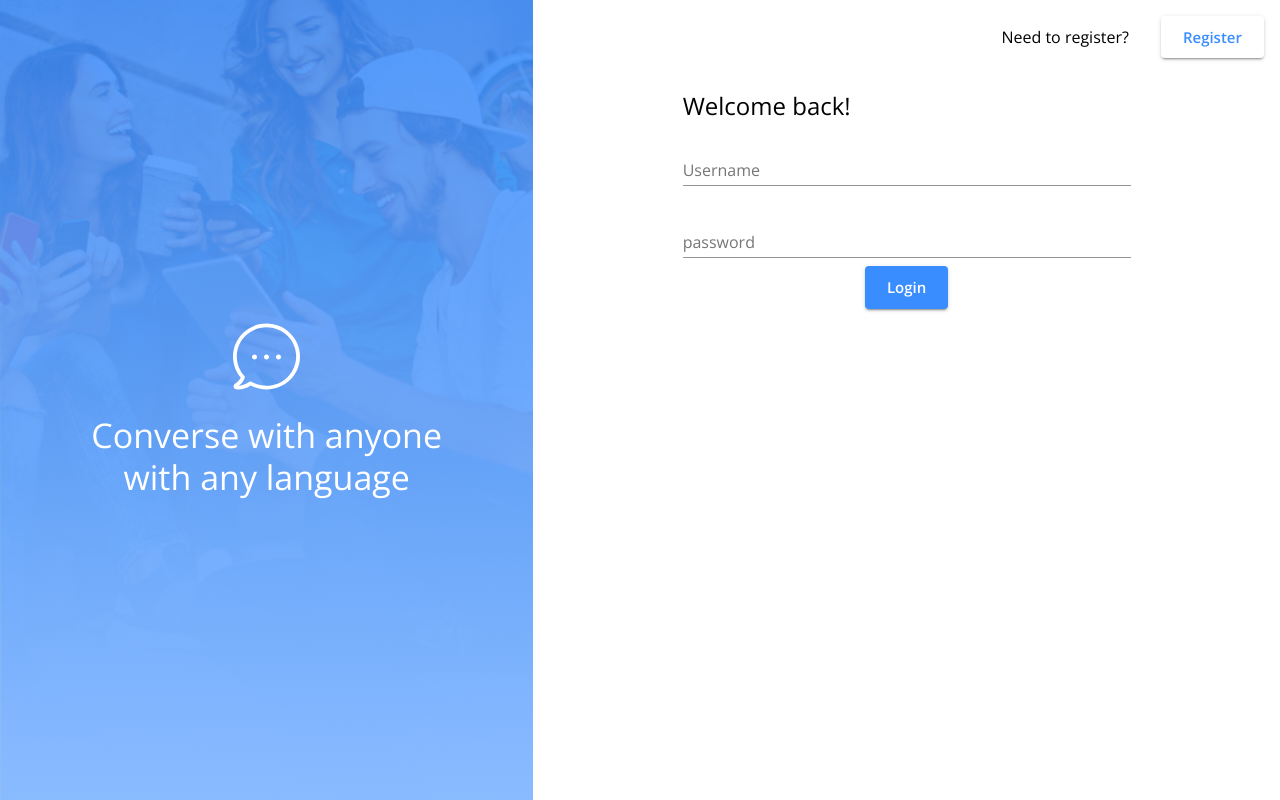
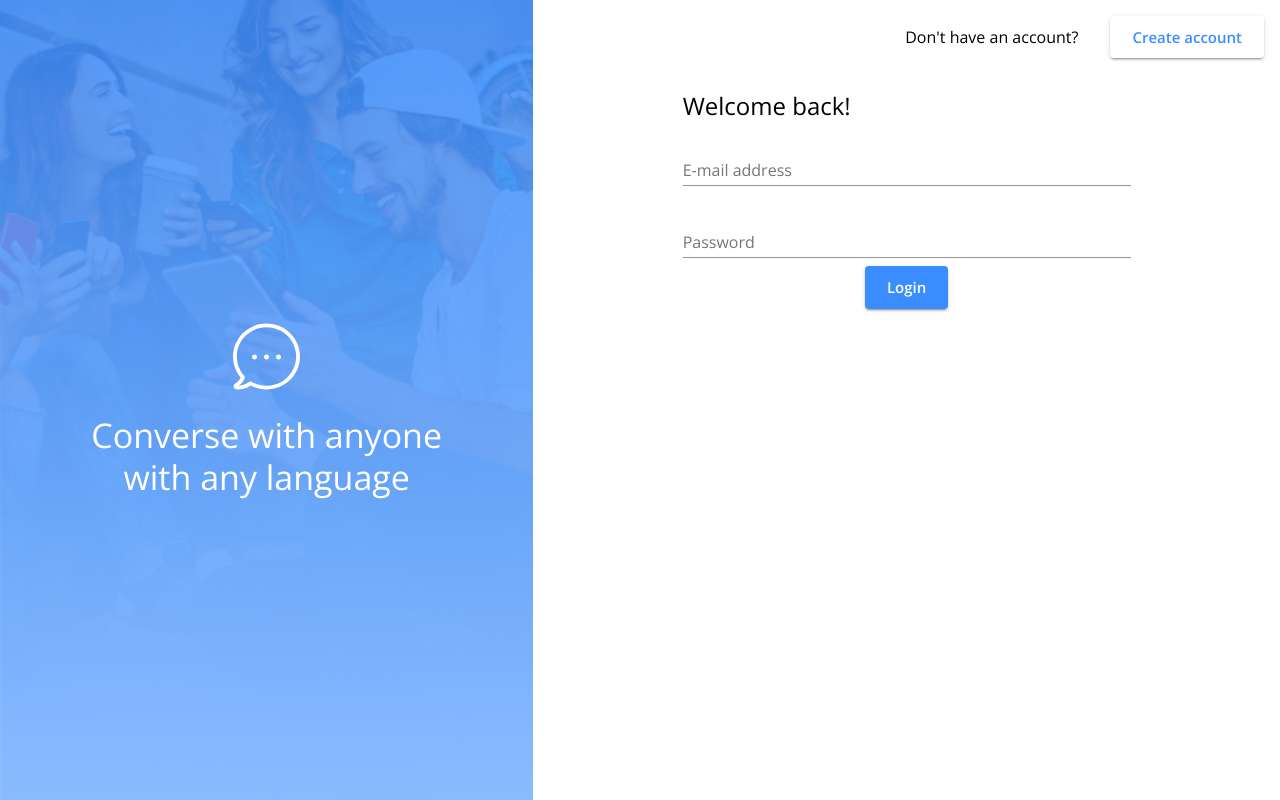
Before and after one commit to camba95/ko-hw-messenger-starter, a React (Create React App) app in the folder client/: page /login in a window 1280 px wide. Built offline with nearby package versions, Linux system fonts and the light colour scheme; no server answers.

Commit message:
feat: update labels

```diff
--- a/client/src/components/SideBanner/SideBanner.css
+++ b/client/src/components/SideBanner/SideBanner.css
@@ -17,8 +17,3 @@
 .side-banner__bubble {
   margin: 20px;
 }
-
-.foo {
-  width: 60%;
-  margin: auto;
-}
--- a/client/src/pages/Login/Login.js
+++ b/client/src/pages/Login/Login.js
@@ -25,7 +25,7 @@ const Login = (props) => {
       <Grid container direction="column" justify="flex-start" alignItems="stretch">
         <Grid container item justify="flex-end" alignItems="center">
           <Box m={2}>
-            <Typography>Need to register?</Typography>
+            <Typography>Don't have an account?</Typography>
           </Box>
           <Box m={2}>
             <Button
@@ -34,7 +34,7 @@ const Login = (props) => {
               variant="contained"
               onClick={() => history.push("/register")}
             >
-              Register
+              Create account
             </Button>
           </Box>
         </Grid>
--- a/client/src/pages/Login/LoginForm.js
+++ b/client/src/pages/Login/LoginForm.js
@@ -30,7 +30,7 @@ const LoginForm = (props) => {
           >
             <TextField
               aria-label="username"
-              label="Username"
+              label="E-mail address"
               name="username"
               type="text"
             />
@@ -42,7 +42,7 @@ const LoginForm = (props) => {
           required
         >
           <TextField
-            label="password"
+            label="Password"
             aria-label="password"
             type="password"
             name="password"
--- a/client/src/pages/Signup/Signup.js
+++ b/client/src/pages/Signup/Signup.js
@@ -25,7 +25,7 @@ const Signup = (props) => {
       <Grid container direction="column" justify="flex-start" alignItems="stretch">
         <Grid container item justify="flex-end" alignItems="center">
           <Box m={2}>
-            <Typography>Need to log in?</Typography>
+            <Typography>Already have an account?</Typography>
           </Box>
           <Box m={2}>
             <Button
```
